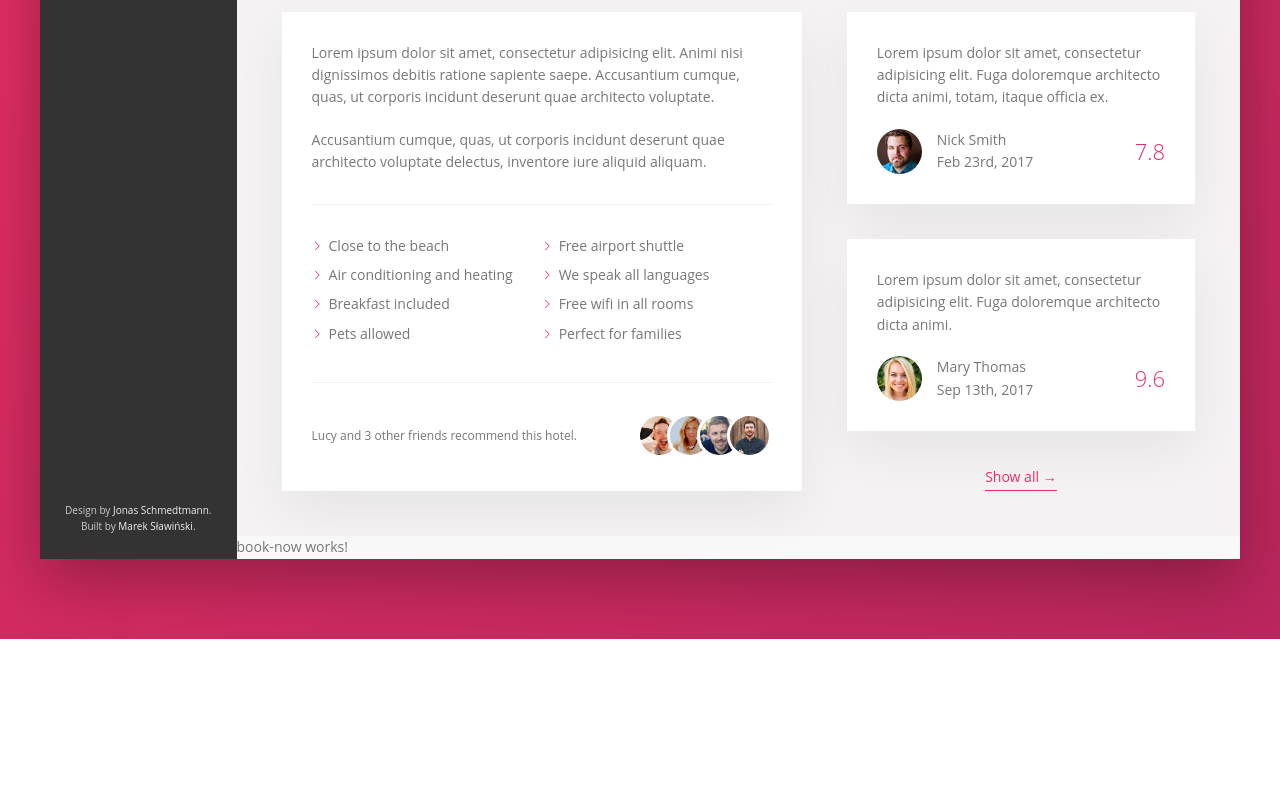
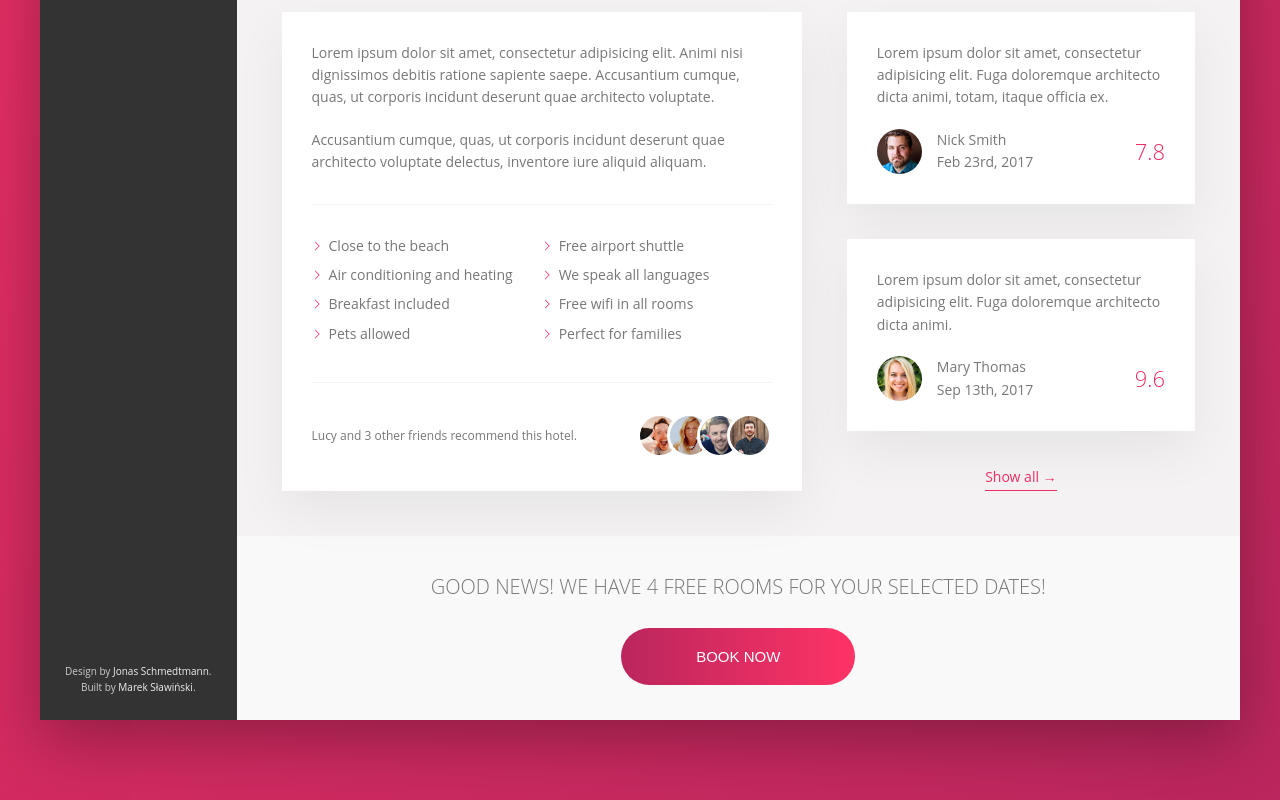
Before and after one commit to mslawins/trillo, an Angular app: page / in a window 1280 px wide. Shown: the part 450-1250 px from the top of the page. Before the commit the page ends 1089 px from the top, so only its background shows below. Built offline with nearby package versions, Linux system fonts and the light colour scheme.

Commit message:
Implement book now component

```diff
--- a/src/app/book-now/book-now.component.html
+++ b/src/app/book-now/book-now.component.html
@@ -1,3 +1,7 @@
-<p>
-  book-now works!
-</p>
+<div class="container">
+  <p class="info">Good news! We have 4 free rooms for your selected dates!</p>
+  <button class="book-now">
+    <p class="text before">Book now</p>
+    <p class="text after">Only 4 rooms left</p>
+  </button>
+</div>
--- a/src/app/book-now/book-now.component.scss
+++ b/src/app/book-now/book-now.component.scss
@@ -0,0 +1,59 @@
+.container {
+  padding: 3.5rem 0;
+
+  display: flex;
+  flex-flow: column;
+  align-items: center;
+
+  .info {
+    font-size: 2rem;
+    font-weight: lighter;
+    text-transform: uppercase;
+    margin-bottom: 2.5rem;
+  }
+
+  .book-now {
+    position: relative;
+    overflow: hidden;
+    padding: 2rem 7.5rem;
+
+    background-image: linear-gradient(to right, var(--color-primary-dark), var(--color-primary-light));
+    cursor: pointer;
+    border-radius: 100px;
+    border: none;
+    outline: none;
+
+    .text {
+      color: white;
+      font-weight: lighter;
+      font-size: 1.5rem;
+      text-transform: uppercase;
+      white-space: nowrap;
+    }
+
+    .before {
+      transition: all .2s;
+    }
+
+    .after {
+      position: absolute;
+      top: -100%;
+      left: 50%;
+      transform: translate(-50%, -50%);
+
+      transition: all .2s;
+    }
+
+    &:hover {
+      background-image: linear-gradient(to right, var(--color-primary-light), var(--color-primary-dark));
+
+      .before {
+        transform: translateY(500%);
+      }
+
+      .after {
+        top: 50%;
+      }
+    }
+  }
+}
```
